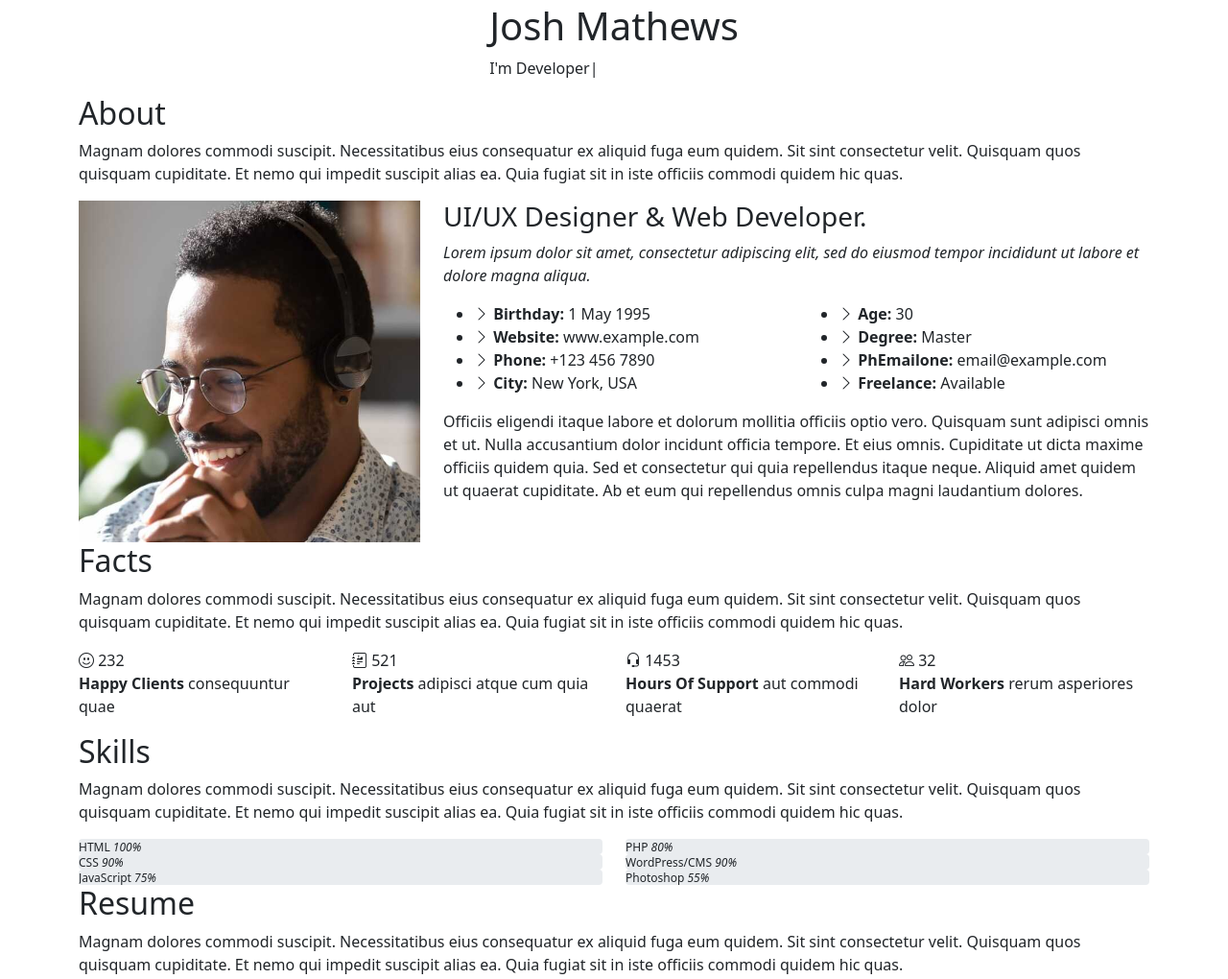
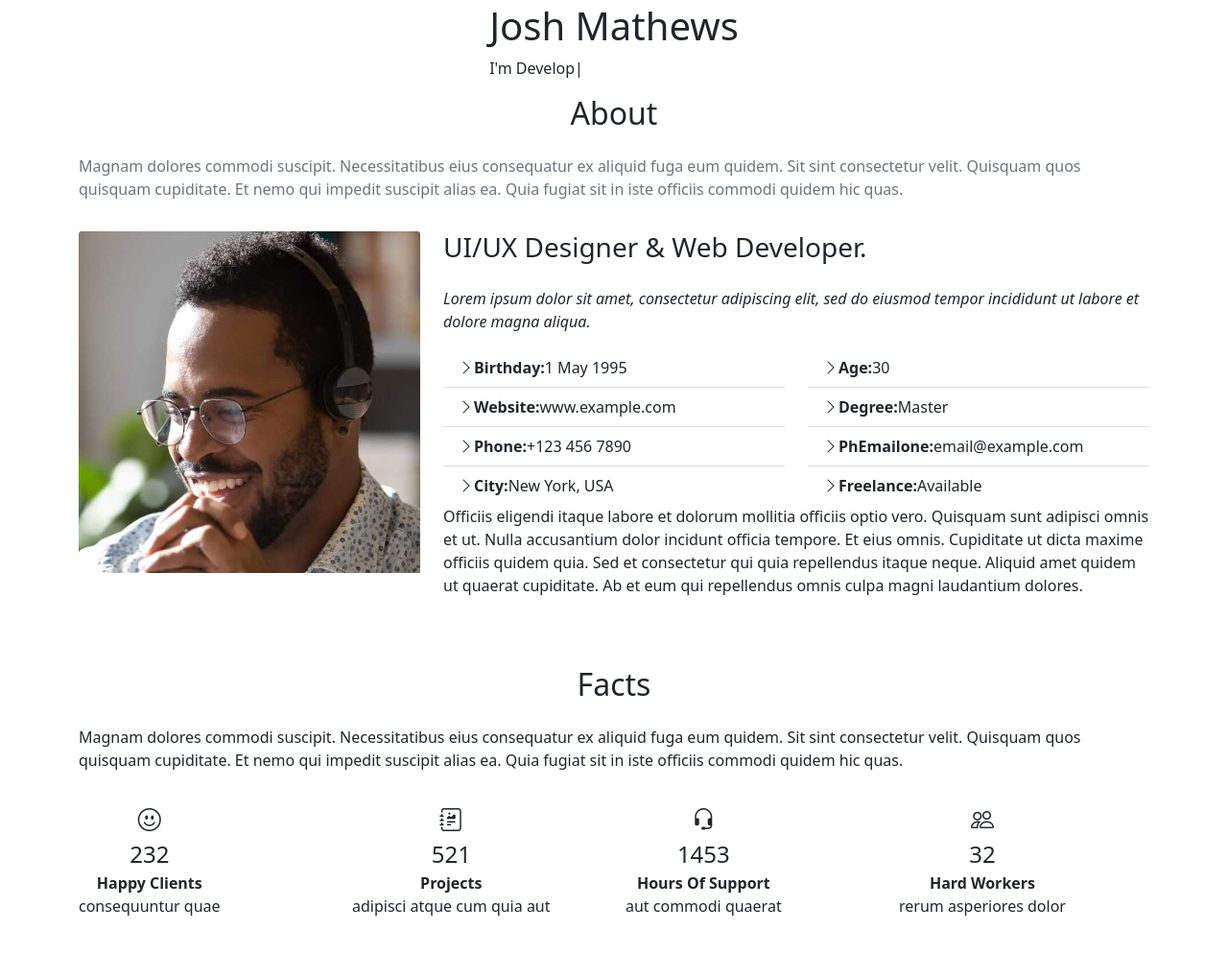
Before and after one commit to abhishekGulhaneWT/portfolio, a plain HTML site: page index.html in a window 1280 px wide. Shown: the part 957-1977 px from the top of the page at 96% size. Drawn offline with Linux system fonts and the light colour scheme.

Commit message:
New  changes

```diff
--- a/index.html
+++ b/index.html
@@ -71,42 +71,42 @@
 
     <!-- ======= About Section ======= -->
     <section id="about" class="about">
-      <div class="container">
+      <div class="container mb-5 pb-2 pb-lg-4">
 
         <div class="section-title">
-          <h2>About</h2>
-          <p>Magnam dolores commodi suscipit. Necessitatibus eius consequatur ex aliquid fuga eum quidem. Sit sint consectetur velit. Quisquam quos quisquam cupiditate. Et nemo qui impedit suscipit alias ea. Quia fugiat sit in iste officiis commodi quidem hic quas.</p>
+          <h2 class="h2 pb-3" align="center">About</h2>
+          <p class="fs-sm pb-3 text-muted ">Magnam dolores commodi suscipit. Necessitatibus eius consequatur ex aliquid fuga eum quidem. Sit sint consectetur velit. Quisquam quos quisquam cupiditate. Et nemo qui impedit suscipit alias ea. Quia fugiat sit in iste officiis commodi quidem hic quas.</p>
         </div>
 
         <div class="row">
           <div class="col-lg-4" data-aos="fade-right">
-            <img src="assets/img/profile-img.jpg" class="img-fluid" alt="">
+            <img src="assets/img/profile-img.jpg" class="card-img-top img-fluid" alt="">
           </div>
           <div class="col-lg-8 pt-4 pt-lg-0 content" data-aos="fade-left">
-            <h3>UI/UX Designer &amp; Web Developer.</h3>
+            <h3 class="h3 pb-3">UI/UX Designer &amp; Web Developer.</h3>
             <p class="fst-italic">
               Lorem ipsum dolor sit amet, consectetur adipiscing elit, sed do eiusmod tempor incididunt ut labore et dolore
               magna aliqua.
             </p>
             <div class="row">
               <div class="col-lg-6">
-                <ul>
-                  <li><i class="bi bi-chevron-right"></i> <strong>Birthday:</strong> <span>1 May 1995</span></li>
-                  <li><i class="bi bi-chevron-right"></i> <strong>Website:</strong> <span>www.example.com</span></li>
-                  <li><i class="bi bi-chevron-right"></i> <strong>Phone:</strong> <span>+123 456 7890</span></li>
-                  <li><i class="bi bi-chevron-right"></i> <strong>City:</strong> <span>New York, USA</span></li>
+                <ul class="list-group list-group-flush">
+                  <li class="list-group-item d-flex   align-items-center"><i class="bi bi-chevron-right"></i> <strong class="fw-bold">Birthday:</strong> <span>1 May 1995</span></li>
+                  <li class="list-group-item d-flex   align-items-center"><i class="bi bi-chevron-right"></i> <strong class="fw-bold">Website:</strong> <span>www.example.com</span></li>
+                  <li class="list-group-item d-flex   align-items-center"><i class="bi bi-chevron-right"></i> <strong class="fw-bold">Phone:</strong> <span>+123 456 7890</span></li>
+                  <li class="list-group-item d-flex   align-items-center"><i class="bi bi-chevron-right"></i> <strong class="fw-bold">City:</strong> <span>New York, USA</span></li>
                 </ul>
               </div>
               <div class="col-lg-6">
-                <ul>
-                  <li><i class="bi bi-chevron-right"></i> <strong>Age:</strong> <span>30</span></li>
-                  <li><i class="bi bi-chevron-right"></i> <strong>Degree:</strong> <span>Master</span></li>
-                  <li><i class="bi bi-chevron-right"></i> <strong>PhEmailone:</strong> <span>email@example.com</span></li>
-                  <li><i class="bi bi-chevron-right"></i> <strong>Freelance:</strong> <span>Available</span></li>
+                <ul class="list-group list-group-flush">
+                  <li class="list-group-item  d-flex   align-items-center"><i class="bi bi-chevron-right"></i> <strong class="fw-bold">Age:</strong> <span>30</span></li>
+                  <li class="list-group-item d-flex   align-items-center"><i class="bi bi-chevron-right"></i> <strong class="fw-bold">Degree:</strong> <span>Master</span></li>
+                  <li class="list-group-item d-flex   align-items-center"><i class="bi bi-chevron-right"></i> <strong class="fw-bold">PhEmailone:</strong> <span>email@example.com</span></li>
+                  <li class="list-group-item d-flex   align-items-center"><i class="bi bi-chevron-right"></i> <strong class="fw-bold">Freelance:</strong> <span>Available</span></li>
                 </ul>
               </div>
             </div>
-            <p>
+            <p class="fs-sm mb-0">
               Officiis eligendi itaque labore et dolorum mollitia officiis optio vero. Quisquam sunt adipisci omnis et ut. Nulla accusantium dolor incidunt officia tempore. Et eius omnis.
               Cupiditate ut dicta maxime officiis quidem quia. Sed et consectetur qui quia repellendus itaque neque. Aliquid amet quidem ut quaerat cupiditate. Ab et eum qui repellendus omnis culpa magni laudantium dolores.
             </p>
@@ -118,44 +118,44 @@
 
     <!-- ======= Facts Section ======= -->
     <section id="facts" class="facts">
-      <div class="container">
+      <div class="container mb-5 pb-2 pb-lg-4">
 
         <div class="section-title">
-          <h2>Facts</h2>
-          <p>Magnam dolores commodi suscipit. Necessitatibus eius consequatur ex aliquid fuga eum quidem. Sit sint consectetur velit. Quisquam quos quisquam cupiditate. Et nemo qui impedit suscipit alias ea. Quia fugiat sit in iste officiis commodi quidem hic quas.</p>
+          <h2 class="h2 pb-3" align="center">Facts</h2>
+          <p class="pb-3 fs-lg">Magnam dolores commodi suscipit. Necessitatibus eius consequatur ex aliquid fuga eum quidem. Sit sint consectetur velit. Quisquam quos quisquam cupiditate. Et nemo qui impedit suscipit alias ea. Quia fugiat sit in iste officiis commodi quidem hic quas.</p>
         </div>
 
         <div class="row no-gutters">
 
           <div class="col-lg-3 col-md-6 d-md-flex align-items-md-stretch" data-aos="fade-up">
-            <div class="count-box">
-              <i class="bi bi-emoji-smile"></i>
-              <span data-purecounter-start="0" data-purecounter-end="232" data-purecounter-duration="1" class="purecounter"></span>
-              <p><strong>Happy Clients</strong> consequuntur quae</p>
+            <div class="count-box card border-0">
+              <i class="bi bi-emoji-smile fs-4 text-center  "></i>
+              <span data-purecounter-start="0" data-purecounter-end="232" data-purecounter-duration="1" class="purecounter   fs-4 font-serif text-center text-black "></span>
+              <p class="text-center"><strong>Happy Clients</strong><br> consequuntur quae</p>
             </div>
           </div>
 
           <div class="col-lg-3 col-md-6 d-md-flex align-items-md-stretch" data-aos="fade-up" data-aos-delay="100">
-            <div class="count-box">
-              <i class="bi bi-journal-richtext"></i>
-              <span data-purecounter-start="0" data-purecounter-end="521" data-purecounter-duration="1" class="purecounter"></span>
-              <p><strong>Projects</strong> adipisci atque cum quia aut</p>
+            <div class="count-box card border-0">
+              <i class="bi bi-journal-richtext fs-4 text-center"></i>
+              <span  data-purecounter-start="0" data-purecounter-end="521" data-purecounter-duration="1" class="purecounter  fs-4 font-serif text-center text-black  "></span>
+              <p class="text-center"><strong>Projects</strong><br> adipisci atque cum quia aut</p>
             </div>
           </div>
 
           <div class="col-lg-3 col-md-6 d-md-flex align-items-md-stretch" data-aos="fade-up" data-aos-delay="200">
-            <div class="count-box">
-              <i class="bi bi-headset"></i>
-              <span data-purecounter-start="0" data-purecounter-end="1453" data-purecounter-duration="1" class="purecounter"></span>
-              <p><strong>Hours Of Support</strong> aut commodi quaerat</p>
+            <div class="count-box card border-0">
+              <i class="bi bi-headset fs-4 text-center"></i>
+              <span data-purecounter-start="0" data-purecounter-end="1453" data-purecounter-duration="1" class="purecounter fs-4 font-serif text-center text-black"></span>
+              <p class="text-center"><strong>Hours Of Support</strong><br> aut commodi quaerat</p>
             </div>
           </div>
 
           <div class="col-lg-3 col-md-6 d-md-flex align-items-md-stretch" data-aos="fade-up" data-aos-delay="300">
-            <div class="count-box">
-              <i class="bi bi-people"></i>
-              <span data-purecounter-start="0" data-purecounter-end="32" data-purecounter-duration="1" class="purecounter"></span>
-              <p><strong>Hard Workers</strong> rerum asperiores dolor</p>
+            <div class="count-box card border-0">
+              <i class="bi bi-people fs-4 text-center"></i>
+              <span data-purecounter-start="0" data-purecounter-end="32" data-purecounter-duration="1" class="purecounter fs-4 font-serif text-center text-black"></span>
+              <p class="text-center"><strong>Hard Workers</strong><br> rerum asperiores dolor</p>
             </div>
           </div>
 
@@ -169,8 +169,8 @@
       <div class="container">
 
         <div class="section-title">
-          <h2>Skills</h2>
-          <p>Magnam dolores commodi suscipit. Necessitatibus eius consequatur ex aliquid fuga eum quidem. Sit sint consectetur velit. Quisquam quos quisquam cupiditate. Et nemo qui impedit suscipit alias ea. Quia fugiat sit in iste officiis commodi quidem hic quas.</p>
+          <h2 class="h2 pb-3" align="center">Skills</h2>
+          <p  class="pb-3 fs-lg">Magnam dolores commodi suscipit. Necessitatibus eius consequatur ex aliquid fuga eum quidem. Sit sint consectetur velit. Quisquam quos quisquam cupiditate. Et nemo qui impedit suscipit alias ea. Quia fugiat sit in iste officiis commodi quidem hic quas.</p>
         </div>
 
         <div class="row skills-content">
@@ -180,7 +180,7 @@
             <div class="progress">
               <span class="skill">HTML <i class="val">100%</i></span>
               <div class="progress-bar-wrap">
-                <div class="progress-bar" role="progressbar" aria-valuenow="100" aria-valuemin="0" aria-valuemax="100"></div>
+                <div class="progress-bar progress-bar-striped bg-info" role="progressbar" aria-valuenow="100" aria-valuemin="0" aria-valuemax="100"></div>
               </div>
             </div>
 
```
Also changed, not shown: 2 other files.
